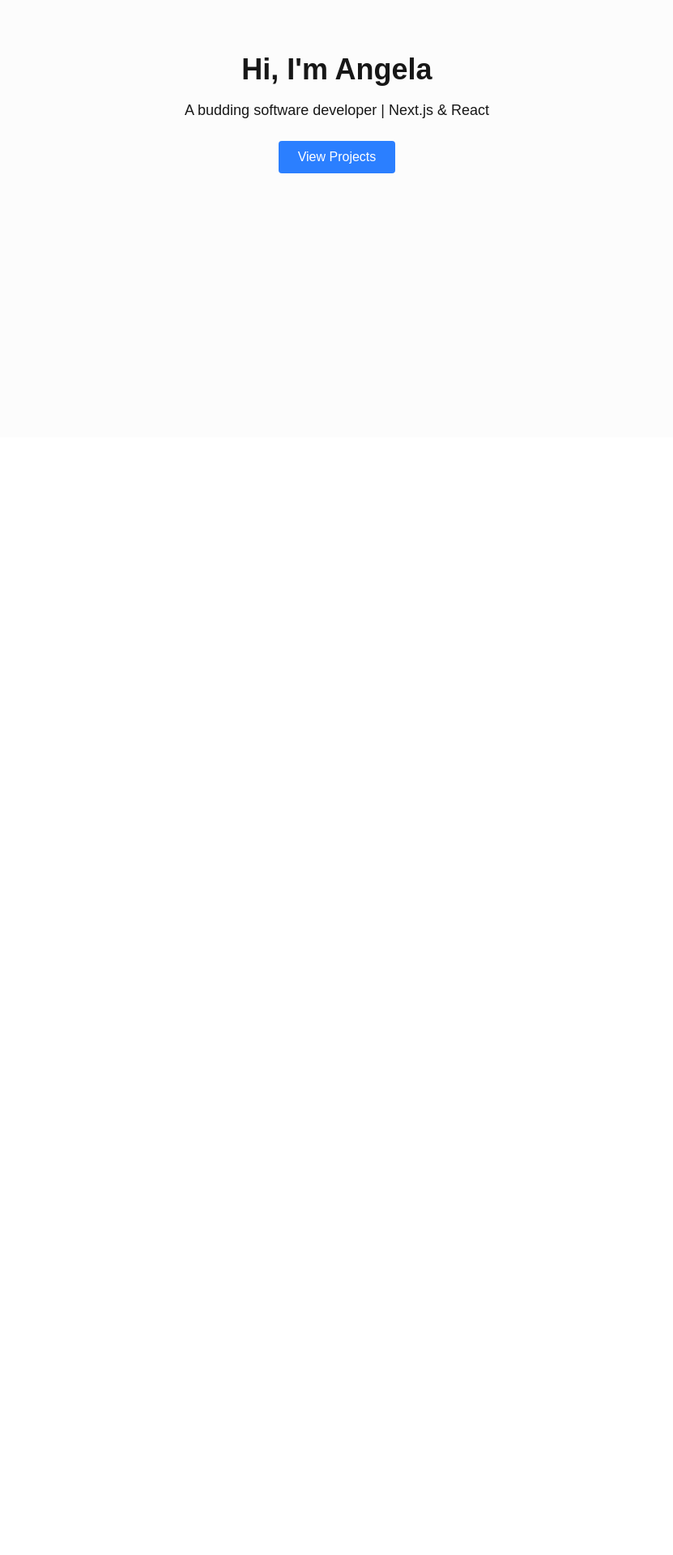
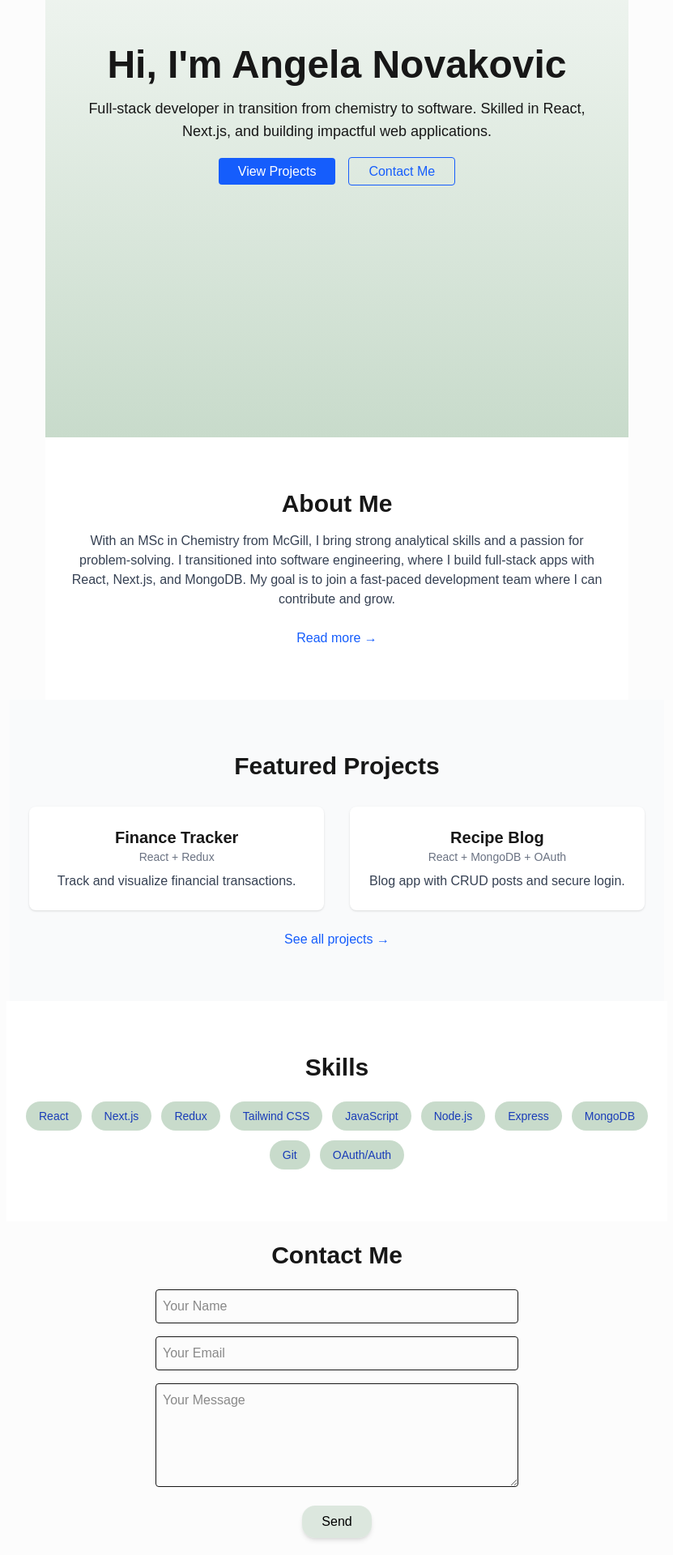
Before and after one commit to AngelaNova/portfolio, a Next.js app: page / in a window 1280 px wide. Shown: the part 260-2180 px from the top of the page at 81% size, without its empty margins (224-1055 px from the left). Before the commit the page ends 800 px from the top, so only its background shows below. Built offline with nearby package versions, Linux system fonts and the light colour scheme.

Commit message:
create sections for the homepage

```diff
--- a/src/app/contact/page.tsx
+++ b/src/app/contact/page.tsx
@@ -1,72 +1,9 @@
-"use client";
-import { useState } from "react";
+import Contact from "../about/page";
 
-export default function Contact() {
-  const [form, setForm] = useState({ name: "", email: "", message: "" });
-  const [status, setStatus] = useState("");
-
-  const handleChange = (
-    e: React.ChangeEvent<HTMLInputElement | HTMLTextAreaElement>
-  ) => {
-    setForm({ ...form, [e.target.name]: e.target.value });
-  };
-
-  const handleSubmit = async (e: React.FormEvent) => {
-    e.preventDefault();
-    setStatus("Sending...");
-
-    const res = await fetch("/api/contact", {
-      method: "POST",
-      headers: { "Content-Type": "application/json" },
-      body: JSON.stringify(form),
-    });
-
-    if (res.ok) {
-      setStatus("Message sent!");
-      setForm({ name: "", email: "", message: "" });
-    } else {
-      setStatus("Error sending message.");
-    }
-  };
-
+export default function ContactPage() {
   return (
     <main className="flex flex-col items-center p-6">
-      <h2 className="text-3xl font-bold mb-6">Contact Me</h2>
-      <form onSubmit={handleSubmit} className="w-full max-w-md space-y-4">
-        <input
-          type="text"
-          name="name"
-          placeholder="Your Name"
-          value={form.name}
-          onChange={handleChange}
-          required
-          className="w-full p-2 border rounded"
-        />
-        <input
-          type="email"
-          name="email"
-          placeholder="Your Email"
-          value={form.email}
-          onChange={handleChange}
-          required
-          className="w-full p-2 border rounded"
-        />
-        <textarea
-          name="message"
-          placeholder="Your Message"
-          value={form.message}
-          onChange={handleChange}
-          required
-          className="w-full p-2 border rounded h-32"
-        />
-        <button
-          type="submit"
-          className="w-full p-2 bg-blue-500 text-white rounded hover:bg-blue-600"
-        >
-          Send
-        </button>
-      </form>
-      {status && <p className="mt-4">{status}</p>}
+      <Contact />
     </main>
   );
 }
--- a/src/app/page.tsx
+++ b/src/app/page.tsx
@@ -1,16 +1,17 @@
+import Hero from "@/components/Hero";
+import AboutPreview from "../components/AboutPreview";
+import ProjectPreview from "../components/ProjectPreview";
+import Skills from "../components/Skills";
+import Contact from "../components/Contact";
+
 export default function Home() {
   return (
-    <main className="flex flex-col items-center justify-center min-h-screen text-center p-4 bg-[#FCFCFC]">
-      <h1 className="text-4xl font-bold mb-4">Hi, I'm Angela</h1>
-      <p className="text-lg mb-6">
-        A budding software developer | Next.js & React
-      </p>
-      <a
-        href="/projects"
-        className="px-6 py-2 bg-blue-500 text-white rounded hover:bg-blue-600"
-      >
-        View Projects
-      </a>
+    <main className="flex flex-col items-center justify-center text-center w-full bg-[#FCFCFC]">
+      <Hero />
+      <AboutPreview />
+      <ProjectPreview />
+      <Skills />
+      <Contact />
     </main>
   );
 }
--- /dev/null
+++ b/src/components/AboutPreview.tsx
@@ -0,0 +1,19 @@
+import Link from "next/link";
+
+export default function AboutPreview() {
+  return (
+    <section className="py-16 px-6 text-center bg-white">
+      <h2 className="text-3xl font-bold mb-4">About Me</h2>
+      <p className="max-w-2xl mx-auto text-gray-700 mb-6">
+        With an MSc in Chemistry from McGill, I bring strong analytical skills
+        and a passion for problem-solving. I transitioned into software
+        engineering, where I build full-stack apps with React, Next.js, and
+        MongoDB. My goal is to join a fast-paced development team where I can
+        contribute and grow.
+      </p>
+      <Link href="/about" className="text-blue-600 hover:underline">
+        Read more →
+      </Link>
+    </section>
+  );
+}
--- /dev/null
+++ b/src/components/Button.tsx
@@ -0,0 +1,20 @@
+// components/ui/Button.tsx
+"use client";
+
+import { ButtonHTMLAttributes } from "react";
+
+type ButtonProps = ButtonHTMLAttributes<HTMLButtonElement> & {
+  children: React.ReactNode;
+};
+
+export default function Button({ children, ...props }: ButtonProps) {
+  return (
+    <button
+      {...props}
+      className={`bg-[#C8DBCB]/60 text-black px-6 py-2 rounded-2xl shadow-md
+                  hover:bg-[#C8DBCB]/80 hover:cursor-pointer transition-colors duration-200`}
+    >
+      {children}
+    </button>
+  );
+}
--- /dev/null
+++ b/src/components/Contact.tsx
@@ -0,0 +1,73 @@
+"use client";
+import { useState } from "react";
+import Button from "./Button";
+
+export default function Contact() {
+  const [form, setForm] = useState({ name: "", email: "", message: "" });
+  const [status, setStatus] = useState("");
+
+  const handleChange = (
+    e: React.ChangeEvent<HTMLInputElement | HTMLTextAreaElement>
+  ) => {
+    setForm({ ...form, [e.target.name]: e.target.value });
+  };
+
+  const handleSubmit = async (e: React.FormEvent) => {
+    e.preventDefault();
+    setStatus("Sending...");
+
+    const res = await fetch("/api/contact", {
+      method: "POST",
+      headers: { "Content-Type": "application/json" },
+      body: JSON.stringify(form),
+    });
+
+    if (res.ok) {
+      setStatus("Message sent!");
+      setForm({ name: "", email: "", message: "" });
+    } else {
+      setStatus("Error sending message.");
+    }
+  };
+
+  return (
+    <main className="flex flex-col items-center p-6">
+      <h2 className="text-3xl font-bold mb-6">Contact Me</h2>
+      <form onSubmit={handleSubmit} className="w-full max-w-md space-y-4">
+        <input
+          type="text"
+          name="name"
+          placeholder="Your Name"
+          value={form.name}
+          onChange={handleChange}
+          required
+          className="w-full p-2 border rounded"
+        />
+        <input
+          type="email"
+          name="email"
+          placeholder="Your Email"
+          value={form.email}
+          onChange={handleChange}
+          required
+          className="w-full p-2 border rounded"
+        />
+        <textarea
+          name="message"
+          placeholder="Your Message"
+          value={form.message}
+          onChange={handleChange}
+          required
+          className="w-full p-2 border rounded h-32"
+        />
+        <Button
+          type="submit"
+          className="w-full p-2 bg-blue-500 text-white rounded hover:bg-blue-600"
+        >
+          Send
+        </Button>
+      </form>
+      {status && <p className="mt-4">{status}</p>}
+    </main>
+  );
+}
--- /dev/null
+++ b/src/components/Hero.tsx
@@ -0,0 +1,25 @@
+export default function Hero() {
+  return (
+    <section className="flex flex-col items-center justify-center min-h-screen text-center p-6 bg-gradient-to-b from-white to-[#C8DBCB]">
+      <h1 className="text-5xl font-bold mb-4">Hi, I'm Angela Novakovic</h1>
+      <p className="text-lg mb-6 max-w-2xl">
+        Full-stack developer in transition from chemistry to software. Skilled
+        in React, Next.js, and building impactful web applications.
+      </p>
+      <div className="space-x-4">
+        <a
+          href="/projects"
+          className="px-6 py-2 bg-blue-600 text-white rounded hover:bg-[#C8DBCB]"
+        >
+          View Projects
+        </a>
+        <a
+          href="/contact"
+          className="px-6 py-2 border border-blue-600 text-blue-600 rounded hover:bg-[#C8DBCB]"
+        >
+          Contact Me
+        </a>
+      </div>
+    </section>
+  );
+}
--- /dev/null
+++ b/src/components/ProjectPreview.tsx
@@ -0,0 +1,39 @@
+import Link from "next/link";
+
+export default function ProjectsPreview() {
+  const projects = [
+    {
+      name: "Finance Tracker",
+      tech: "React + Redux",
+      desc: "Track and visualize financial transactions.",
+    },
+    {
+      name: "Recipe Blog",
+      tech: "React + MongoDB + OAuth",
+      desc: "Blog app with CRUD posts and secure login.",
+    },
+  ];
+
+  return (
+    <section className="py-16 px-6 bg-gray-50 text-center">
+      <h2 className="text-3xl font-bold mb-8">Featured Projects</h2>
+      <div className="grid md:grid-cols-2 gap-8 max-w-4xl mx-auto">
+        {projects.map((p) => (
+          <div
+            key={p.name}
+            className="p-6 bg-white rounded-lg shadow hover:shadow-lg transition"
+          >
+            <h3 className="text-xl font-semibold">{p.name}</h3>
+            <p className="text-sm text-gray-500 mb-2">{p.tech}</p>
+            <p className="text-gray-700">{p.desc}</p>
+          </div>
+        ))}
+      </div>
+      <div className="mt-6">
+        <Link href="/projects" className="text-blue-600 hover:underline">
+          See all projects →
+        </Link>
+      </div>
+    </section>
+  );
+}
--- /dev/null
+++ b/src/components/Skills.tsx
@@ -0,0 +1,30 @@
+export default function Skills() {
+  const skills = [
+    "React",
+    "Next.js",
+    "Redux",
+    "Tailwind CSS",
+    "JavaScript",
+    "Node.js",
+    "Express",
+    "MongoDB",
+    "Git",
+    "OAuth/Auth",
+  ];
+
+  return (
+    <section className="py-16 px-6 text-center bg-white">
+      <h2 className="text-3xl font-bold mb-6">Skills</h2>
+      <div className="flex flex-wrap justify-center gap-3 max-w-3xl mx-auto">
+        {skills.map((skill) => (
+          <span
+            key={skill}
+            className="px-4 py-2 bg-[#C8DBCB] text-blue-800 rounded-full text-sm font-medium"
+          >
+            {skill}
+          </span>
+        ))}
+      </div>
+    </section>
+  );
+}
```
